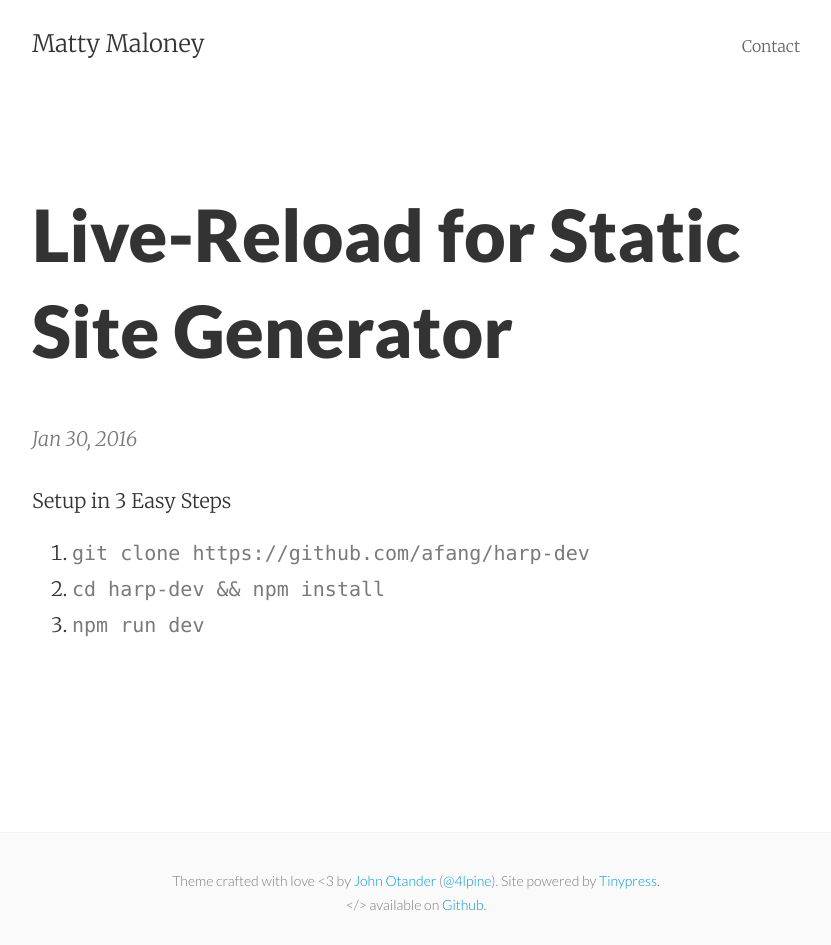
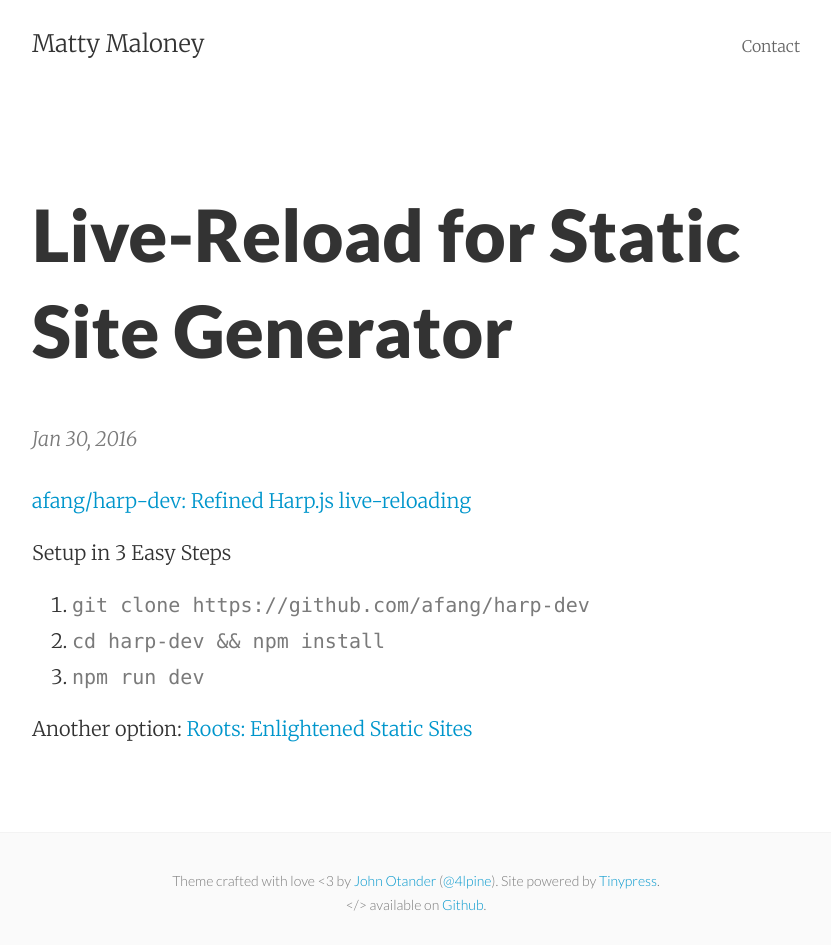
Before and after one commit to mattymaloney/mattymaloney.github.io, a Jekyll site: the page built from _posts/2016-01-30-static-site-generator-livereload.md, in a window 1280 px wide. Shown: the whole page, without its empty margins (224-1055 px from the left). Built offline with Jekyll 4.4.1, drawn with Linux system fonts in a browser that asks for light colours.

Commit message:
Created 2016-01-30-static-site-generator-livereload.md

```diff
--- a/_posts/2016-01-30-static-site-generator-livereload.md
+++ b/_posts/2016-01-30-static-site-generator-livereload.md
@@ -4,8 +4,14 @@ layout: post
 title: "Live-Reload for Static Site Generator"
 ---
 
+
+[afang/harp-dev: Refined Harp.js live-reloading](https://github.com/afang/harp-dev)
+
 Setup in 3 Easy Steps
 
 1. `git clone https://github.com/afang/harp-dev`
 2. `cd harp-dev && npm install`
 3. `npm run dev`
+
+
+Another option: [Roots: Enlightened Static Sites](http://roots.cx/articles/getting-started)
```
